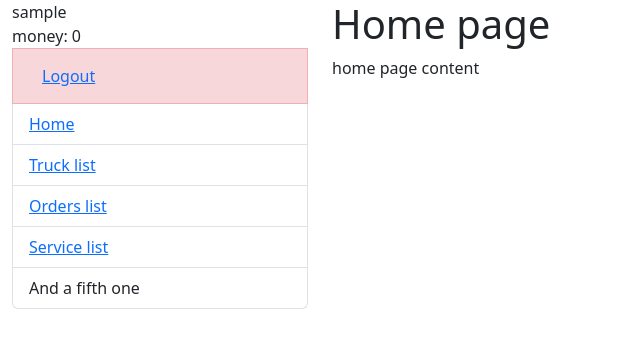
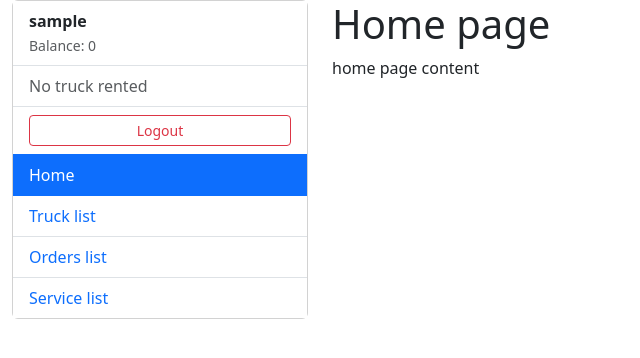
Before and after one commit to AngryAndrii/cargo-service, a Django app: page / in a window 1280 px wide. Shown: the top 358 px of the page, without its empty margins (0-640 px from the left). Run offline with Django 5.2, Linux system fonts and the light colour scheme; the visitor is signed in with stand-in values (Sample User, id 1); some libraries are stand-ins or nearby versions.

Commit message:
added styles for sidebar

```diff
--- a/static/css/styles.css
+++ b/static/css/styles.css
@@ -0,0 +1,4 @@
+.sidebar-nav .list-group-item.active {
+  background-color: #0d6efd;
+  border-color: #0d6efd;
+}
--- a/templates/includes/sidebar.html
+++ b/templates/includes/sidebar.html
@@ -1,34 +1,88 @@
-<ul class="sidebar-nav list-group">
+<div class="card">
+  <div class="card-body p-0">
+
+    <ul class="list-group list-group-flush sidebar-nav">
+
       {% if user.is_authenticated %}
-    <li>{{ user.get_username }}</li>
-    <li>money: {{ user.money }}</li>
+
+        <li class="list-group-item">
+          <strong>{{ user.get_username }}</strong><br>
+          <small class="text-muted">
+            Balance: {{ user.money }}
+          </small>
+        </li>
+
         {% if user.truck %}
-      <li>{{ user.truck.manufacturer.name }} {{ user.truck.model }} {{ user.truck.tonnage }}
+          <li class="list-group-item">
+            <div class="mb-2">
+              <strong>Your truck</strong><br>
+              {{ user.truck.manufacturer.name }}
+              {{ user.truck.model }}
+              ({{ user.truck.tonnage }})
+            </div>
 
             <button
                 hx-get="{% url 'cargo:return-truck-modal' pk=user.truck.id %}"
                 hx-target="#modals-here"
-            hx-trigger="click"
                 hx-swap="innerHTML"
-            class="btn btn-warning"
+                class="btn btn-warning btn-sm w-100"
             >
               Return truck
             </button>
-
+          </li>
+        {% else %}
+          <li class="list-group-item text-muted">
+            No truck rented
           </li>
         {% endif %}
-    <li class="list-group-item list-group-item-danger">
-      <form id="logout-form" method="post" action="{% url 'logout' %}">
+
+        <li class="list-group-item">
+          <form method="post" action="{% url 'logout' %}">
             {% csrf_token %}
-        <button type="submit" class="btn btn-link">Logout</button>
+            <button type="submit"
+                    class="btn btn-outline-danger btn-sm w-100">
+              Logout
+            </button>
           </form>
         </li>
+
       {% else %}
-    <li class="list-group-item list-group-item-info"><a href="{% url 'login' %}?next={{ request.path }}">Login</a></li>
+        <li class="list-group-item text-center">
+          <a class="btn btn-outline-primary btn-sm w-100"
+             href="{% url 'login' %}?next={{ request.path }}">
+            Login
+          </a>
+        </li>
       {% endif %}
-  <li class="list-group-item"><a href="{% url 'cargo:index' %}">Home</a></li>
-  <li class="list-group-item"><a href="{% url 'cargo:truck-list' %}">Truck list</a></li>
-  <li class="list-group-item"><a href="{% url 'cargo:order-list' %}">Orders list</a></li>
-  <li class="list-group-item"><a href="{% url 'cargo:service-list' %}">Service list</a></li>
-  <li class="list-group-item">And a fifth one</li>
+
+      <li class="list-group-item {% if request.resolver_match.url_name == 'index' %}active{% endif %}">
+        <a href="{% url 'cargo:index' %}"
+           class="text-decoration-none {% if request.resolver_match.url_name == 'index' %}text-white{% endif %}">
+          Home
+        </a>
+      </li>
+
+      <li class="list-group-item {% if request.resolver_match.url_name == 'truck-list' %}active{% endif %}">
+        <a href="{% url 'cargo:truck-list' %}"
+           class="text-decoration-none {% if request.resolver_match.url_name == 'truck-list' %}text-white{% endif %}">
+          Truck list
+        </a>
+      </li>
+
+      <li class="list-group-item {% if request.resolver_match.url_name == 'order-list' %}active{% endif %}">
+        <a href="{% url 'cargo:order-list' %}"
+           class="text-decoration-none {% if request.resolver_match.url_name == 'order-list' %}text-white{% endif %}">
+          Orders list
+        </a>
+      </li>
+
+      <li class="list-group-item {% if request.resolver_match.url_name == 'service-list' %}active{% endif %}">
+        <a href="{% url 'cargo:service-list' %}"
+           class="text-decoration-none {% if request.resolver_match.url_name == 'service-list' %}text-white{% endif %}">
+          Service list
+        </a>
+      </li>
+
     </ul>
+  </div>
+</div>
```
Lines whose indentation alone changed are shown as unchanged.
